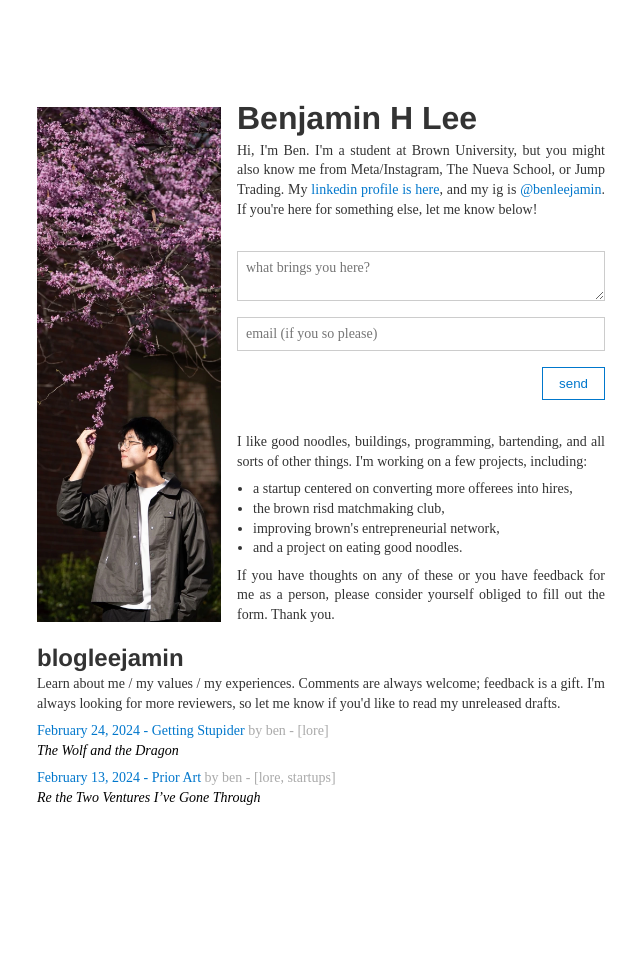
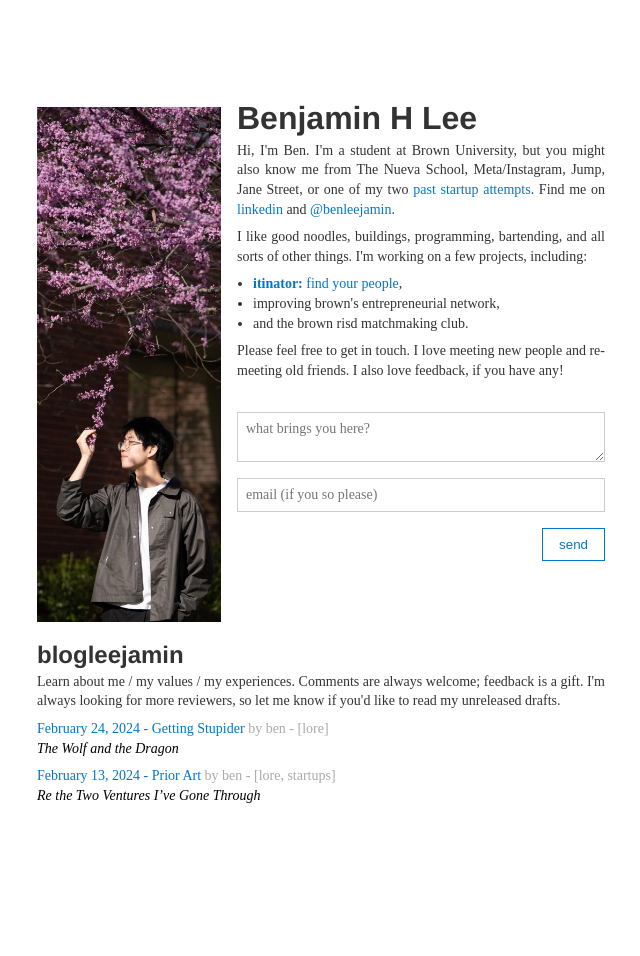
Before and after one commit to BenjaminHLee/BenjaminHLee.github.io, a Jekyll site: the page built from index.html, in a window 1280 px wide. Shown: the whole page, without its empty margins (319-959 px from the left). Built offline with Jekyll 4.4.1, drawn with Linux system fonts in a browser that asks for light colours.

Commit message:
Update main page copy

```diff
--- a/index.html
+++ b/index.html
@@ -31,17 +31,29 @@ title: benleejamin
   <main>
     <div class="two-col grid-container">
       <img src="sideimage.webp" alt="ben under a tree" class="grid-item side-image">
-      <div class="grid-item">
+      <div class="grid-item bio">
         <img src="topimage.webp" alt="ben under a tree" class="top-image">
         <h1>Benjamin H Lee</h1>
         <p>
           Hi, I'm Ben. I'm a student at Brown University, but you might also know me
-          from Meta/Instagram, The Nueva School, or Jump Trading.
-          My
-          <a href="https://www.linkedin.com/in/benjamin-h-lee/">linkedin profile is here</a>,
-          and my ig is
+          from The Nueva School, Meta/Instagram, Jump, Jane Street, or one of my
+          two
+          <a href="{% post_url 2024-02-13-prior-art %}">past startup attempts</a>.
+          Find me on
+          <a href="https://www.linkedin.com/in/benjamin-h-lee/">linkedin</a>
+          and
           <a href="https://www.instagram.com/benleejamin/">@benleejamin</a>.
-          If you're here for something else, let me know below!
+        </p>
+        <p>
+          I like good noodles, buildings, programming, bartending, and all sorts of other
+          things. I'm working on a few projects, including:
+        <ul>
+          <li><a href="https://www.itinator.com"><b>itinator:</b> find your people</a>,</li>
+          <li>improving brown's entrepreneurial network,</li>
+          <li>and the brown risd matchmaking club.</li>
+        </ul>
+          Please feel free to get in touch. I love meeting new people and
+          re-meeting old friends. I also love feedback, if you have any!
         </p>
         <form action="https://formspree.io/f/mwkjdqqz" method="POST">
           <label>
@@ -52,24 +64,6 @@ title: benleejamin
           </label>
           <button type="submit">send</button>
         </form>
-        <!-- <div class="hover-only"> -->
-        <div>
-          <p>
-            I like good noodles, buildings, programming, bartending, and all sorts of other
-            things. I'm working on a few projects, including:
-          </p>
-          <ul>
-            <li>a startup centered on converting more offerees into hires,</li>
-            <li>the brown risd matchmaking club,</li>
-            <li>improving brown's entrepreneurial network,</li>
-            <li>and a project on eating good noodles.</li>
-          </ul>
-          <p>
-            If you have thoughts on any of these or you have feedback for me as a person,
-            please consider yourself obliged to fill out the form.
-            Thank you.
-          </p>
-        </div>
       </div>
     </div>
     {% include post-list.html %}
--- a/style.css
+++ b/style.css
@@ -61,6 +61,12 @@ main {
 
 .top-image {
   display: none;
+}
+
+.bio {
+  p + p {
+    margin-top: 0.5rem;
+  }
 }
 
 .post-list {
@@ -159,7 +165,7 @@ button[type="submit"]:hover {
 
 @media only screen and (max-width: 768px) {
   body {
-    margin-bottom: 10%;
+    margin-bottom: 300px;
   }
 
   .grid-container {
```
